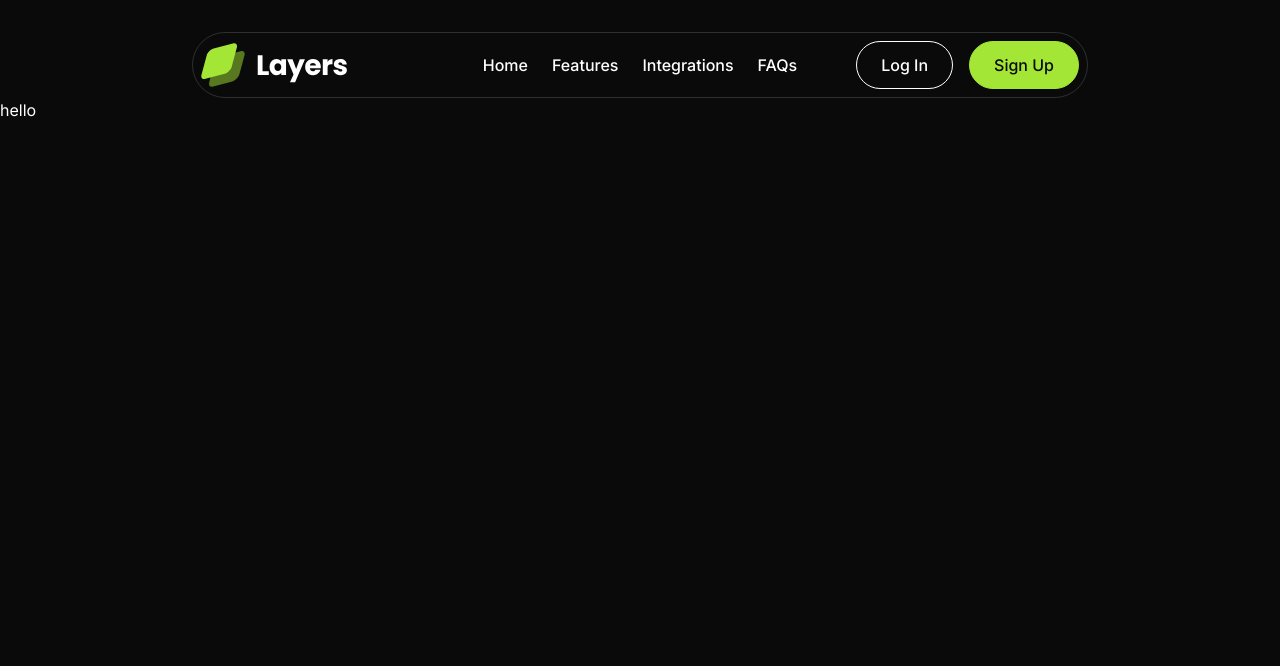
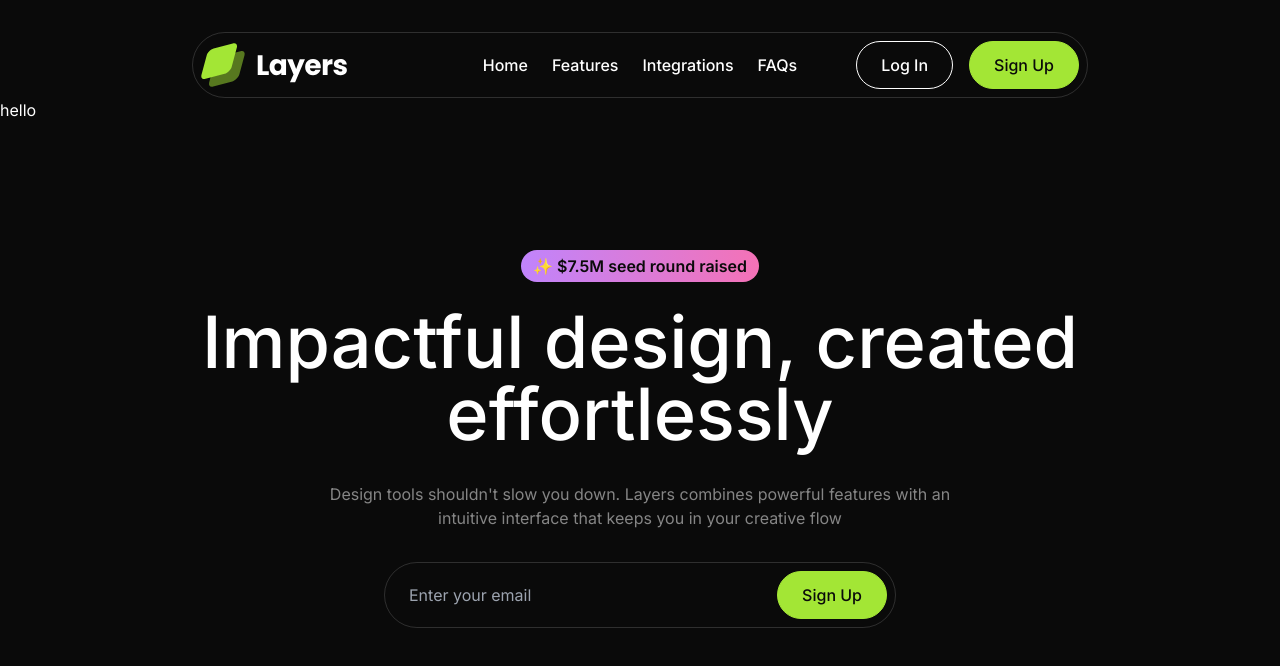
Before and after one commit to d-zucho/layers-saas, a Next.js app: page / in a window 1280 px wide. Shown: the top 666 px of the page. Built offline with nearby package versions, Linux system fonts and the light colour scheme.

Commit message:
add hero initial styles w/o animations

```diff
--- a/src/app/page.tsx
+++ b/src/app/page.tsx
@@ -1,7 +1,9 @@
 import Navbar from "@/sections/Navbar";
+import Hero from "@/sections/Hero";
 
 export default function Home() {
     return <div>
         <Navbar />
+        <Hero />
     </div>;
 }
--- a/src/components/Button.tsx
+++ b/src/components/Button.tsx
@@ -1,25 +1,31 @@
-import React, {HTMLAttributes} from 'react';
+import React, {ButtonHTMLAttributes} from 'react';
 import {cva} from 'class-variance-authority'
 
-const classes = cva('border h-12 rounded-full px-6 font-medium', {
+const classes = cva('border h-12 rounded-full ' +
+	'focus:outline-none px-6 font-medium', {
 	variants: {
 		variant: {
 			primary: 'bg-lime-400 text-neutral-950 border-lime-400',
 			secondary: 'border-white text-white bg-transparent',
+		},
+		size: {
+			sm: 'h-10'
 		}
 	}
 })
 
 const Button = (props: {
-	variant: "primary" | "secondary"
-} & HTMLAttributes<HTMLButtonElement>) => {
-	const {variant, className, ...restProps} = props
+	variant: "primary" | "secondary",
+	size?: "sm";
+} & ButtonHTMLAttributes<HTMLButtonElement>) => {
+	const {variant, className, size, ...restProps} = props
 
 	return (
 		<div>
 			<button className={classes({
-				variant: props.variant,
-				className: props.className
+				variant,
+				size,
+				className
 			})}
 							{...restProps}
 			/>
--- a/src/sections/Hero.tsx
+++ b/src/sections/Hero.tsx
@@ -1,3 +1,41 @@
+import Button from "@/components/Button";
+
 export default function Hero() {
-    return <div>Hero</div>;
+	return <section className={'py-24'}>
+		<div className="container">
+			<div className={'flex justify-center'}>
+
+				<div className={'inline-flex py-1 px-3 bg-gradient-to-r' +
+					' from-purple-400 to-pink-400 rounded-full text-neutral-950' +
+					' font-semibold'}>✨ $7.5M seed round raised
+				</div>
+			</div>
+			<h1 className={'text-6xl font-medium text-center mt-6 md:text-7xl'}>Impactful design, created effortlessly</h1>
+			<p className={'text-center font-xl text-white/50 mt-8 max-w-2xl mx-auto'}>Design tools shouldn&apos;t slow you down. Layers combines powerful
+				features with an intuitive interface that keeps you in your
+				creative flow
+			</p>
+
+
+
+			<form className={'flex justify-between border border-white/15' +
+				' rounded-full p-2' +
+				' mt-8 md:max-w-lg mx-auto overflow-clip'}>
+
+
+				<input
+					type="email"
+					name="email"
+					id="email"
+					placeholder={'Enter your email'}
+					className={'bg-transparent pl-4 focus:outline-none max-w-[200px]' +
+						' md:max-w-full'}
+				/>
+
+				<Button type="submit" size={'sm'} variant={'primary'} className={'whitespace-nowrap'}>Sign Up</Button>
+
+			</form>
+
+		</div>
+	</section>;
 }
```
